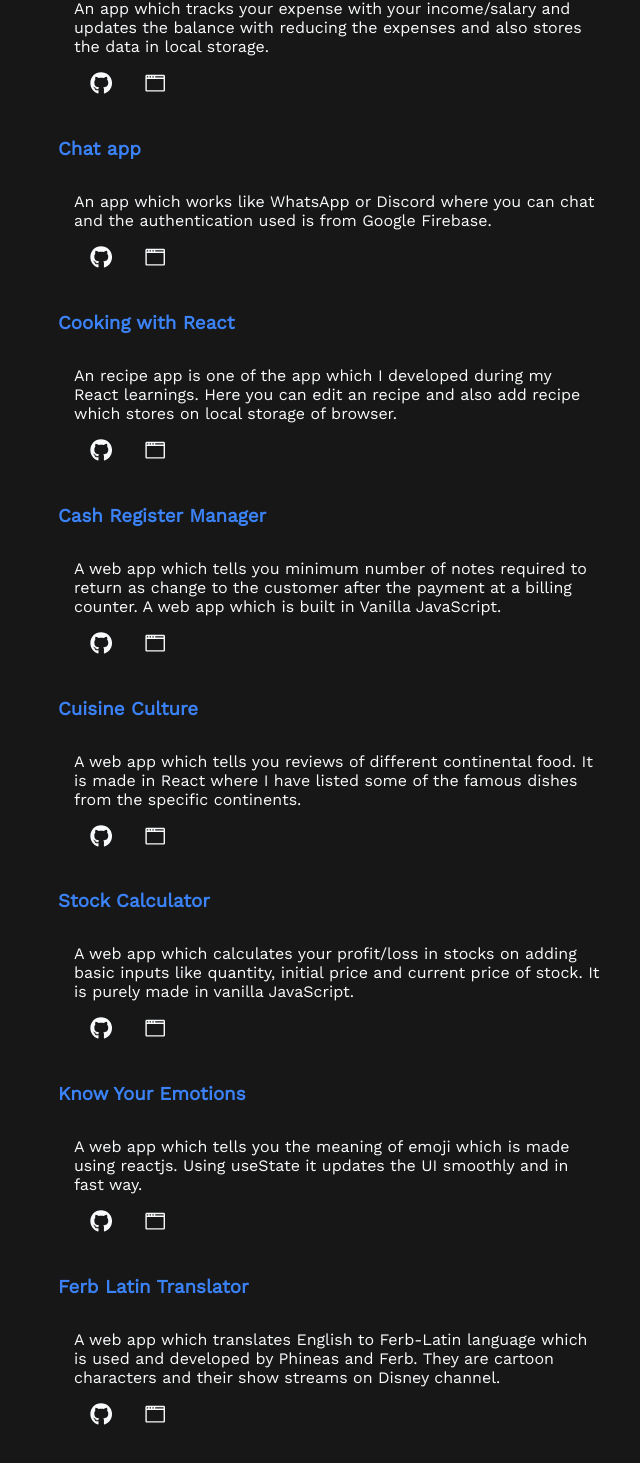
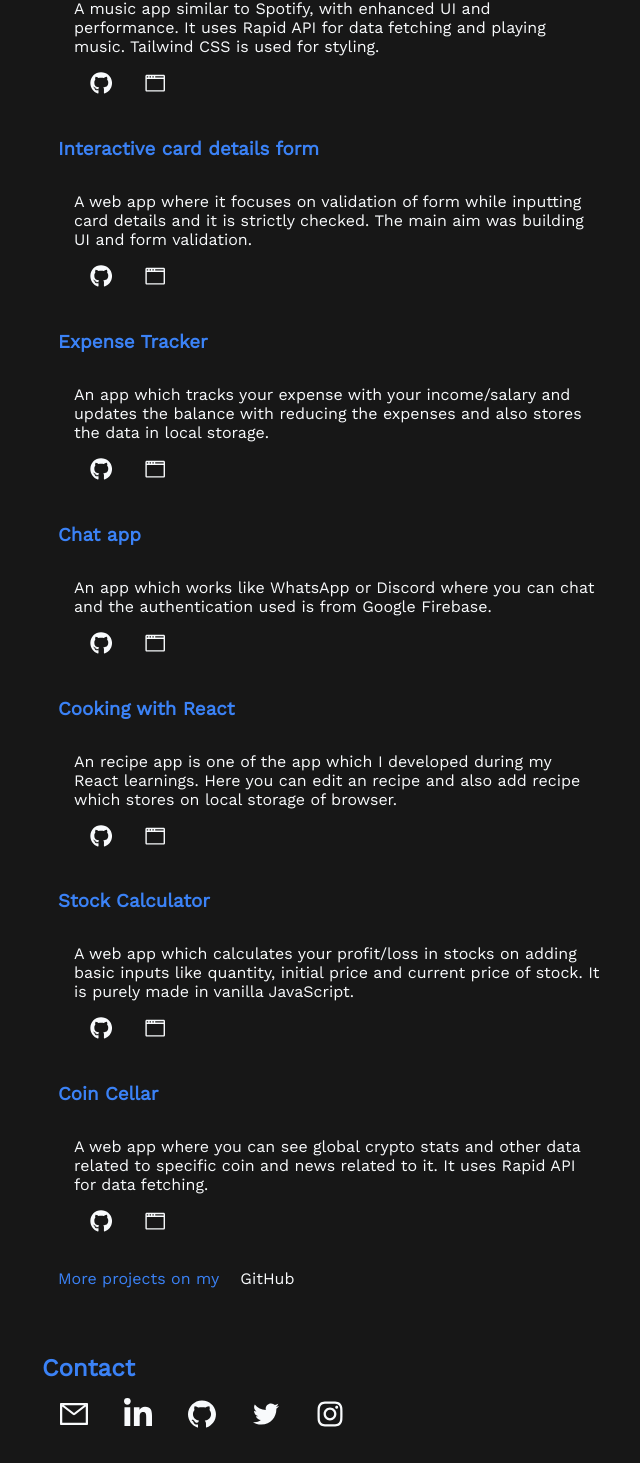
Before and after one commit to urmil22/portfolio-2.0, a React (Create React App) app: page / in a window 1280 px wide. Shown: the part 1169-2632 px from the top of the page, without its empty margins (303-943 px from the left). Built offline with nearby package versions, Linux system fonts and the light colour scheme.

Commit message:
added projects and updated resume

```diff
--- a/src/components/Info.js
+++ b/src/components/Info.js
@@ -21,7 +21,7 @@ const Info = () => {
             <li><a href='https://twitter.com/urmil_bhavsar' rel="noreferrer" target="_blank"><AiOutlineTwitter /></a></li>
             <li><a href='https://www.instagram.com/urmil__bhavsar/' rel="noreferrer" target="_blank"><AiOutlineInstagram /></a></li>
         </ul>
-        <h3><a href='https://drive.google.com/file/d/1b_AspL-I1LqNQkzTP3_X301XDY-9Xqx7/view?usp=sharing' rel="noreferrer" target="_blank">Resume</a></h3>
+        <h3><a href='https://drive.google.com/file/d/1oU9FWs84c3oLMU6aL4hJaFsKEQyh2gme/view?usp=sharing' rel="noreferrer" target="_blank">Resume</a></h3>
      </div>
      <div>
         <img id='img' src={img} alt='server cannot fetch'/>
--- a/src/components/Projects.js
+++ b/src/components/Projects.js
@@ -6,6 +6,21 @@ const Projects = () => {
   return (
     <section className='project' id='projects'>
         <h1>Projects</h1>
+        <div>
+            <h3>Soundli</h3>
+            <p>A music app similar to Spotify, with enhanced UI and performance. It uses Rapid API for data fetching and playing music. Tailwind CSS is used for styling.</p>
+            <div><a href='https://github.com/urmil22/soundli-music-app'rel="noreferrer" target='_blank'><FaGithub /></a>
+            <a href='https://soundli-music-app.netlify.app/' rel="noreferrer" target='_blank'><GoBrowser /></a></div>
+        </div>
+
+        <div>
+            <h3>Interactive card details form</h3>
+            <p>A web app where it focuses on validation of form while inputting card details and it is strictly checked.
+The main aim was building UI and form validation.</p>
+            <div><a href='https://github.com/urmil22/Chainwhiz-intern-task'rel="noreferrer" target='_blank'><FaGithub /></a>
+            <a href='https://interactive-details-card-form.netlify.app/' rel="noreferrer" target='_blank'><GoBrowser /></a></div>
+        </div>
+
         <div>
             <h3>Expense Tracker</h3>
             <p>An app which tracks your expense with your income/salary and updates
@@ -30,21 +45,7 @@ const Projects = () => {
             <a href='https://urmil-recipe-app.netlify.app/' rel="noreferrer" target='_blank'><GoBrowser /></a></div>
         </div>
 
-        <div>
-            <h3>Cash Register Manager</h3>
-            <p>A web app which tells you minimum number of notes required to return as change to the customer after the payment at a billing counter.
-             A web app which is built in Vanilla JavaScript.</p>
-            <div><a href='https://github.com/urmil22/neog-markTen'rel="noreferrer" target='_blank'><FaGithub /></a>
-            <a href='https://urmil-cash-register.netlify.app/' rel="noreferrer" target='_blank'><GoBrowser /></a></div>
-        </div>
 
-        <div>
-            <h3>Cuisine Culture</h3>
-            <p>A web app which tells you reviews of different continental food. It is made in React where I
-            have listed some of the famous dishes from the specific continents.</p>
-            <div><a href='https://github.com/urmil22/neog-markNine'rel="noreferrer" target='_blank'><FaGithub /></a>
-            <a href='https://zsdpl.csb.app/' rel="noreferrer" target='_blank'><GoBrowser /></a></div>
-        </div>
 
         <div>
             <h3>Stock Calculator</h3>
@@ -55,21 +56,12 @@ const Projects = () => {
         </div>
 
         <div>
-            <h3>Know Your Emotions</h3>
-            <p>A web app which tells you the meaning of emoji which is made using reactjs.
-            Using useState it updates the UI smoothly and in fast way.</p>
-            <div><a href='https://github.com/urmil22/neog-markEight'rel="noreferrer" target='_blank'><FaGithub /></a>
-            <a href='https://cwcr3.csb.app/' rel="noreferrer" target='_blank'><GoBrowser /></a></div>
+            <h3>Coin Cellar</h3>
+            <p>A web app where you can see global crypto stats and other data related to specific coin and news related to it. It uses Rapid API for data fetching.</p>
+            <div><a href='https://github.com/urmil22/coin-cellar'rel="noreferrer" target='_blank'><FaGithub /></a>
+            <a href='https://coin-cellar.netlify.app/' rel="noreferrer" target='_blank'><GoBrowser /></a></div>
         </div>
-
-        <div>
-            <h3>Ferb Latin Translator</h3>
-            <p>A web app which translates English to Ferb-Latin language which is used and developed by Phineas and Ferb.
-            They are cartoon characters and their show streams on Disney channel.</p>
-            <div><a href='https://github.com/urmil22/Ferb-Latin'rel="noreferrer" target='_blank'><FaGithub /></a>
-            <a href='https://latin-translator.netlify.app/' rel="noreferrer" target='_blank'><GoBrowser /></a></div>
-        </div>
-        <p style={{color:'var(--secondary-color)'}}>Many more projects on my GitHub</p>
+        <p style={{color:'var(--secondary-color)'}}>More projects on my <a style={{fontSize: '16px'}} href='https://github.com/urmil22'>GitHub</a></p>
     </section>
   )
 }
```
